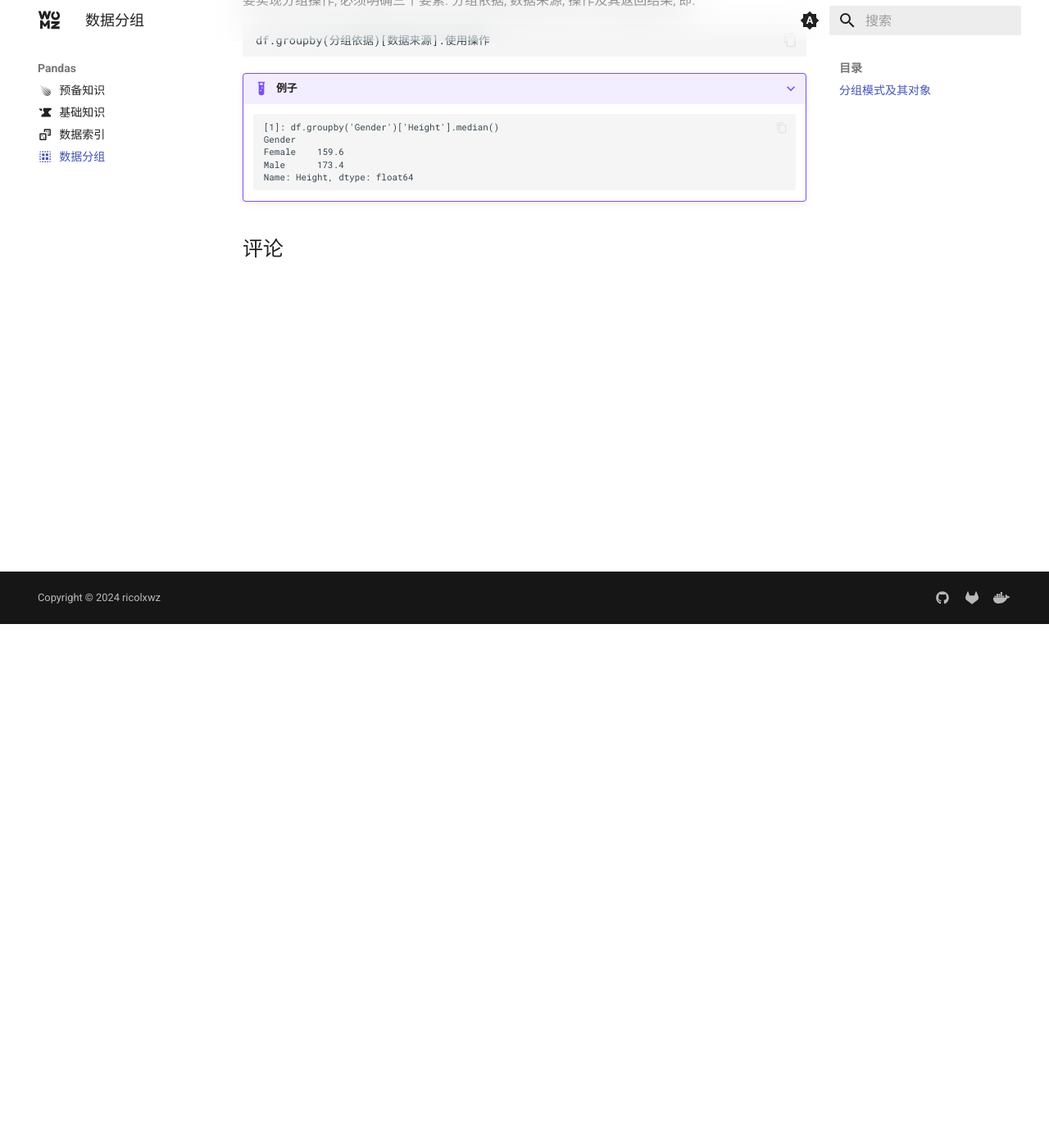
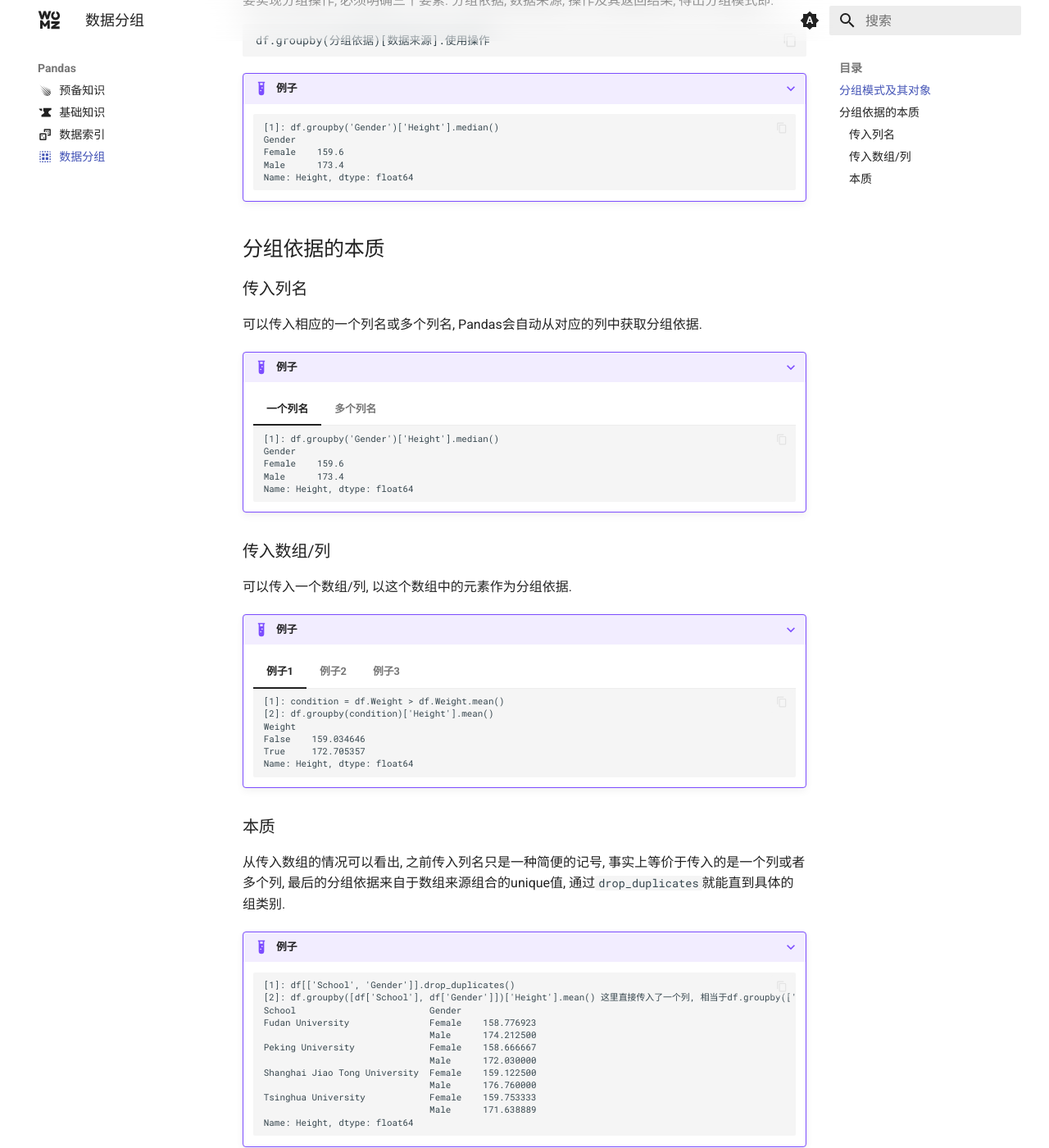
Before and after one commit to sigmax01/py, an MkDocs documentation site: the page built from docs/Pandas/数据分组.md, in a window 1280 px wide and 1400 px high, scrolled down 639 px. Shown: the whole window at 82% size. Built offline with MkDocs 1.6.1 and Material for MkDocs 9.7.7, drawn with Linux system fonts in a browser that asks for light colours; comment, search, counter and statistics services are not loaded; some of the changed text lies outside the part shown.

Commit message:
update group in pandas

````diff
--- a/docs/Pandas/数据分组.md
+++ b/docs/Pandas/数据分组.md
@@ -22,7 +22,7 @@ comments: true
 
 ## 分组模式及其对象
 
-要实现分组操作, 必须明确三个要素: 分组依据, 数据来源, 操作及其返回结果, 即:
+要实现分组操作, 必须明确三个要素: 分组依据, 数据来源, 操作及其返回结果, 得出分组模式即:
 
 ```
 df.groupby(分组依据)[数据来源].使用操作
@@ -37,3 +37,102 @@ df.groupby(分组依据)[数据来源].使用操作
     Male      173.4
     Name: Height, dtype: float64
     ```
+
+## 分组依据的本质
+
+### 传入列名
+
+可以传入相应的一个列名或多个列名, Pandas会自动从对应的列中获取分组依据.
+
+???+ example "例子"
+
+    === "一个列名"
+
+        ```
+        [1]: df.groupby('Gender')['Height'].median()
+        Gender
+        Female    159.6
+        Male      173.4
+        Name: Height, dtype: float64
+        ```
+
+    === "多个列名"
+
+        ```
+        [1]: df.groupby(['School', 'Gender'])['Height'].mean()
+        School                         Gender
+        Fudan University               Female    158.776923
+                                       Male      174.212500
+        Peking University              Female    158.666667
+                                       Male      172.030000
+        Shanghai Jiao Tong University  Female    159.122500
+                                       Male      176.760000
+        Tsinghua University            Female    159.753333
+                                       male      171.638889
+        name: height, dtype: float64
+        ```
+
+### 传入数组/列
+
+可以传入一个数组/列, 以这个数组中的元素作为分组依据.
+
+???+ example "例子"
+
+    === "例子1"
+
+        ```
+        [1]: condition = df.Weight > df.Weight.mean()
+        [2]: df.groupby(condition)['Height'].mean()
+        Weight
+        False    159.034646
+        True     172.705357
+        Name: Height, dtype: float64
+        ```
+
+    === "例子2"
+
+        ```
+        [1]: item = np.random.choice(list('abc'), df.shape[0])
+        [2]: df.groupby(item)['Height'].mean()
+        a    163.924242
+        b    162.928814
+        c    162.708621
+        Name: Height, dtype: float64
+        ```
+
+    === "例子3"
+
+        ```
+        [1]: condition = df.Weight > df.Weight.mean()
+        [2]: item = np.random.choice(list('abc'), df.shape[0])
+        [3]: df.groupby([condition, item])['Height'].mean()
+        Weight
+        False   a    160.193617
+                b    158.921951
+                c    157.756410
+        True    a    173.152632
+                b    172.055556
+                c    172.873684
+        Name: Height, dtype: float64
+        ```
+
+### 本质
+
+从传入数组的情况可以看出, 之前传入列名只是一种简便的记号, 事实上等价于传入的是一个列或者多个列, 最后的分组依据来自于数组来源组合的unique值, 通过`drop_duplicates`就能直到具体的组类别.
+
+???+ example "例子"
+
+    ```
+    [1]: df[['School', 'Gender']].drop_duplicates()
+    [2]: df.groupby([df['School'], df['Gender']])['Height'].mean() 这里直接传入了一个列, 相当于df.groupby(['School', 'Gender'])['Height'].mean()
+    School                         Gender
+    Fudan University               Female    158.776923
+                                   Male      174.212500
+    Peking University              Female    158.666667
+                                   Male      172.030000
+    Shanghai Jiao Tong University  Female    159.122500
+                                   Male      176.760000
+    Tsinghua University            Female    159.753333
+                                   Male      171.638889
+    Name: Height, dtype: float64
+    ```
````
Also changed, not shown: 1 other file.
